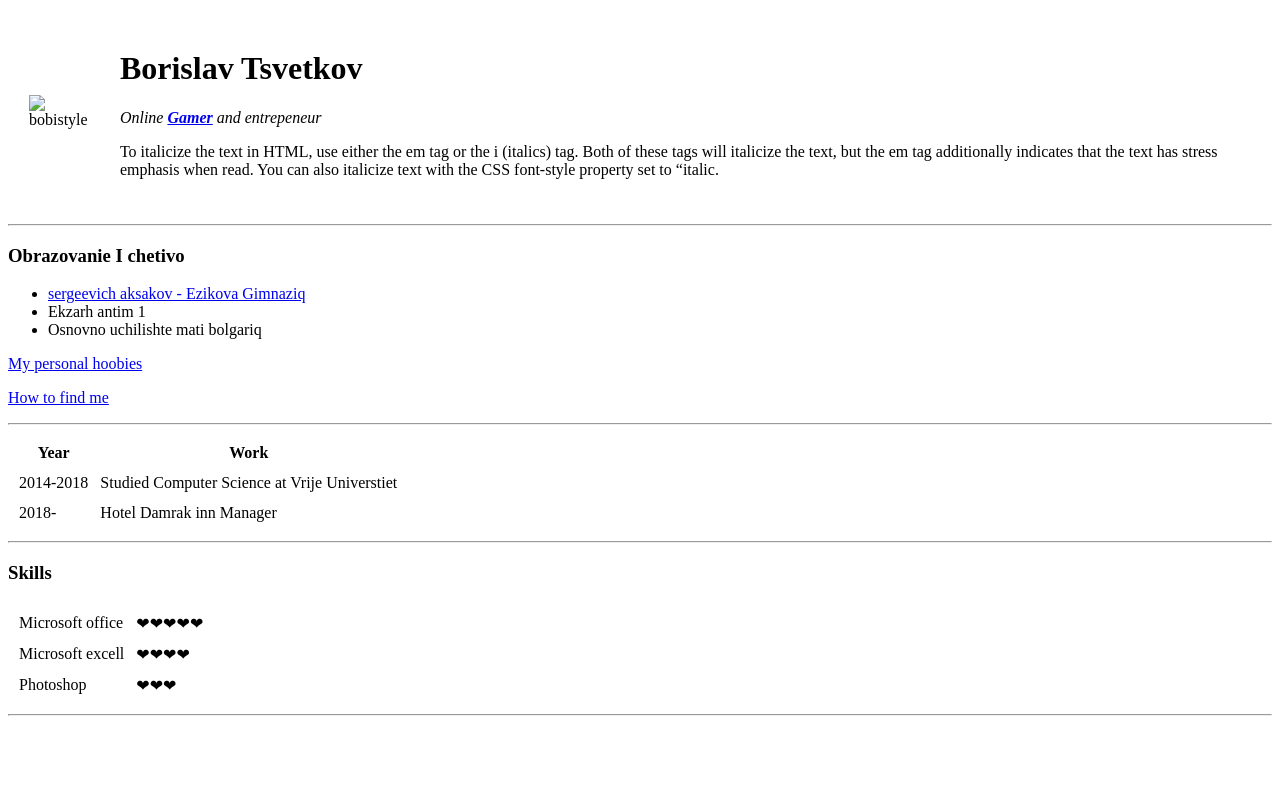
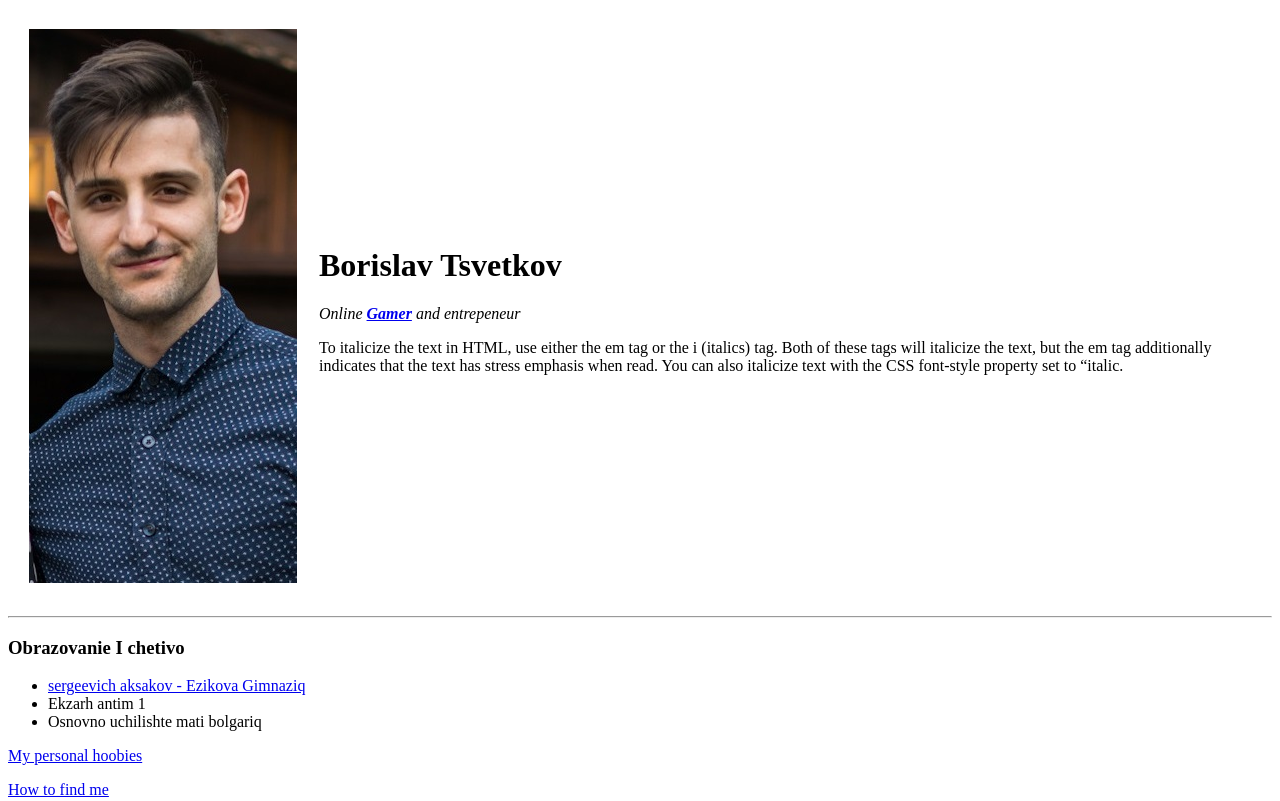
Before and after one commit to Bobistyle/cv, a plain HTML site: page index.html in a window 1280 px wide. Shown: the top 801 px of the page. Drawn offline with Linux system fonts and the light colour scheme.

Commit message:
Update index.html

```diff
--- a/index.html
+++ b/index.html
@@ -7,7 +7,7 @@
 <body>
     <table cellspacing="20">
         <tr>
-            <td><img src="images/bobi.jpg" alt="bobistyle"></td>
+            <td><img src="bobi.jpg" alt="bobistyle"></td>
             <td><h1>Borislav Tsvetkov</h1>
                 <p><em>Online <strong><a href="https://en.wikipedia.org/wiki/Gaming">Gamer</a></strong> and entrepeneur</em></p>
                 <p>To italicize the text in HTML, use either the em tag or the i (italics) tag. Both of these tags will italicize the text, but the em tag additionally indicates that the text has stress emphasis when read. You can also italicize text with the CSS font-style property set to “italic.</p>
```
